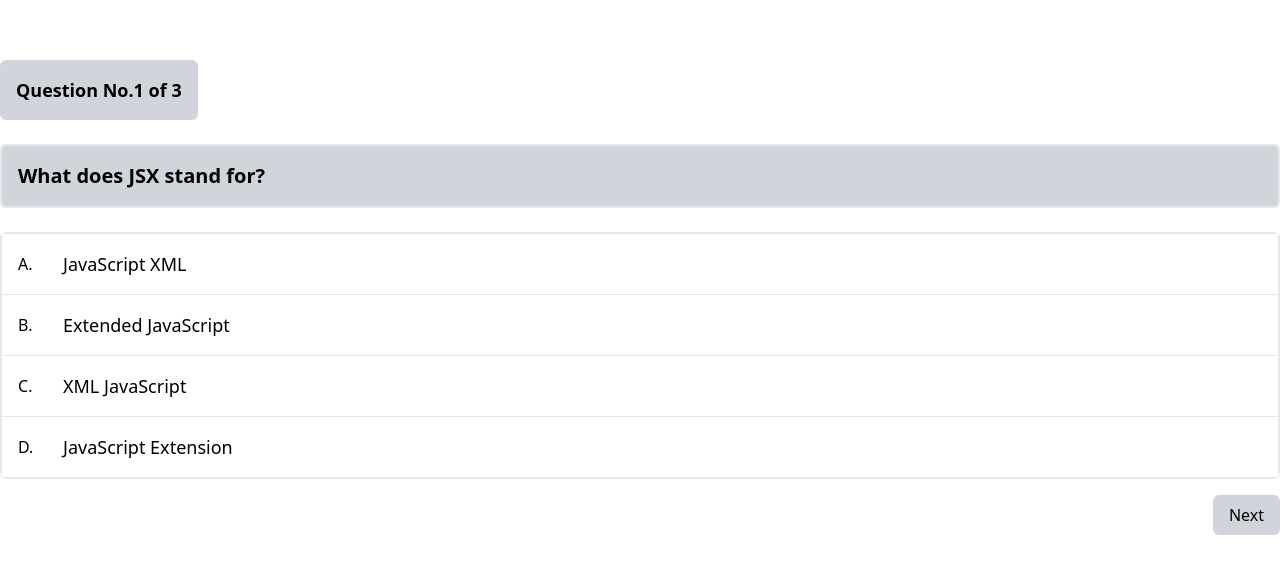
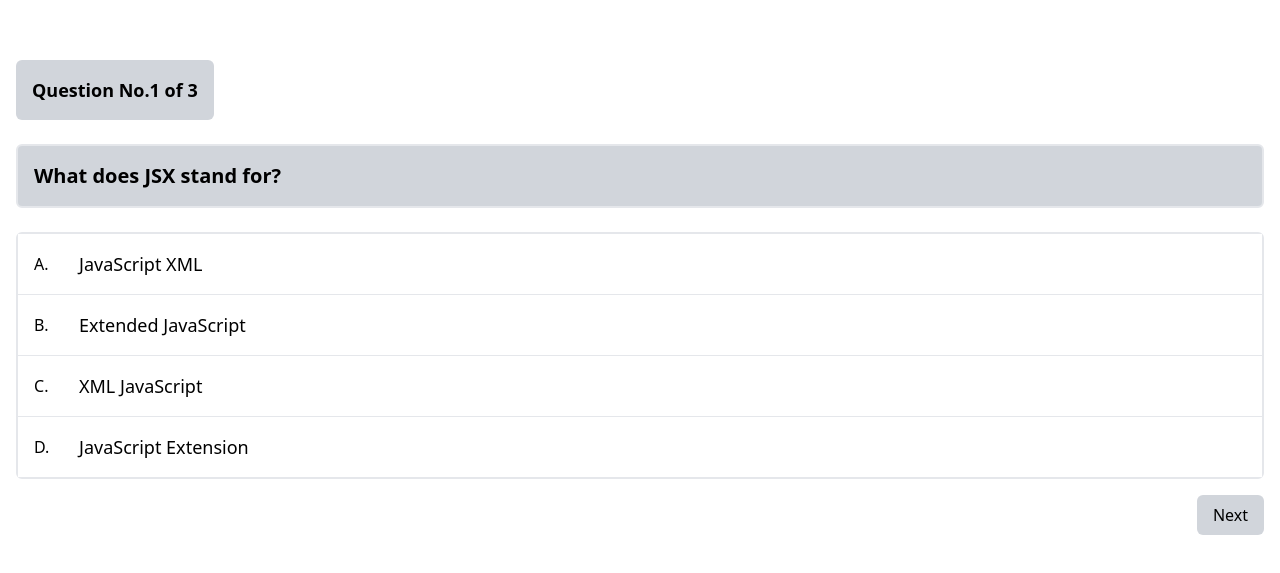
Before and after one commit to ZAHRA-MGUITAA/quiz-app, a React (Vite) app: page /quiz/1 in a window 1280 px wide. Shown: the part 131-704 px from the top of the page. Built offline with nearby package versions, Linux system fonts and the light colour scheme.

Commit message:
add back to home button in score page

```diff
--- a/src/app/scoreSlice.tsx
+++ b/src/app/scoreSlice.tsx
@@ -19,7 +19,7 @@ export const scoreSlice = createSlice({
       state.score += 1;
     },
     decrementScore: (state) => {
-      state.score -= 1;
+      state.score !== 0 ? state.score-- : state.score;
     },
     completQuiz: (state) => {
       state.quizComplet = true;
--- a/src/components/Checkbox.tsx
+++ b/src/components/Checkbox.tsx
@@ -3,11 +3,13 @@ const Checkbox = ({
   index,
   handelChange,
   isChecked,
+  isDisabled,
 }: {
   answer: string;
   index: number;
   handelChange: any;
   isChecked: boolean;
+  isDisabled: boolean;
 }) => {
   const asciiToLetter = (value: number): string => String.fromCharCode(value);
 
@@ -26,6 +28,7 @@ const Checkbox = ({
           id=""
           value={answer}
           checked={isChecked}
+          disabled={isDisabled}
           onChange={(e) => handelChange(e, index)}
         />
         <span className=" absolute left-0 text-primaryColor text-center">
--- a/src/pages/Quizzes/Score.tsx
+++ b/src/pages/Quizzes/Score.tsx
@@ -1,7 +1,7 @@
 import { useSelector } from "react-redux";
 import { selectScore } from "../../app/scoreSlice";
 import { selectQuestion } from "../../app/questionSlice";
-
+import { Link } from "react-router-dom";
 const Score = () => {
   const score = useSelector(selectScore);
   const quiz = useSelector(selectQuestion);
@@ -23,6 +23,13 @@ const Score = () => {
           <p>Your Score : </p>
           <p>{((score.score / quiz.questions.length) * 100).toFixed()}%</p>
         </div>
+        <Link
+          reloadDocument
+          to={"/"}
+          className="bg-secondaryColor w-full  px-4 py-2 rounded-md flex justify-center items-center "
+        >
+          Back to Home
+        </Link>
       </div>
     </div>
   );
--- a/src/pages/Quizzes/SingleQuiz.tsx
+++ b/src/pages/Quizzes/SingleQuiz.tsx
@@ -14,7 +14,7 @@ const SingleQuiz = () => {
   const currentQuestionIndex = useAppSelector(
     (state) => state.question.currentQuestionIndex
   );
-
+  const [disabledList, setDisabledList] = useState<boolean[]>([]);
   const allquestion = useAppSelector(selectQuestion).questions;
   const currentQuestion = allquestion[currentQuestionIndex];
   const [isCheckedList, setIsCheckedList] = useState<boolean[]>([]);
@@ -22,6 +22,9 @@ const SingleQuiz = () => {
     dispatch(fetchQuestion(id));
     if (status === "success") {
       setIsCheckedList(
+        Array(allquestion[currentQuestionIndex]?.options.length).fill(false)
+      );
+      setDisabledList(
         Array(allquestion[currentQuestionIndex]?.options.length).fill(false)
       );
     }
@@ -32,14 +35,19 @@ const SingleQuiz = () => {
     const updatedIsCheckedList = isCheckedList.map((value, i) =>
       i === index ? !value : value
     );
+    const updateIsDisabledList = disabledList.map((item, i) =>
+      i === index ? item : !item
+    );
     setIsCheckedList(updatedIsCheckedList);
+    setDisabledList(updateIsDisabledList);
     const target = e.target as HTMLInputElement;
+
+    if (target.value === currentQuestion?.correctAnswer) {
       if (target.checked) {
-      if (target.value === currentQuestion?.correctAnswer) {
         dispatch(incrementScore());
-      }
       } else {
         dispatch(decrementScore());
+      }
     }
   };
 
@@ -52,12 +60,14 @@ const SingleQuiz = () => {
       setIsCheckedList(
         Array(allquestion[currentQuestionIndex]?.options.length).fill(false)
       );
+      setDisabledList(
+        Array(allquestion[currentQuestionIndex]?.options.length).fill(false)
+      );
     }
   };
 
   return (
-    <div className="">
-      <div className="flex flex-col container mx-auto h-screen items-center justify-center">
+    <div className="container flex flex-col mx-auto h-screen items-center justify-center px-4">
       <div className="flex flex-col relative w-full py-14">
         <p className="text-lg text-left text-primaryColor font-bold bg-secondaryColor w-fit p-4 rounded-md">
           Question No.{allquestion[currentQuestionIndex]?.id} of{" "}
@@ -74,6 +84,7 @@ const SingleQuiz = () => {
                 key={index}
                 index={index}
                 isChecked={isCheckedList[index]}
+                isDisabled={disabledList[index]}
                 handelChange={handelChange}
               />
             )
@@ -87,7 +98,6 @@ const SingleQuiz = () => {
         </button>
       </div>
     </div>
-    </div>
   );
 };
 
```
Lines whose indentation alone changed are shown as unchanged.
